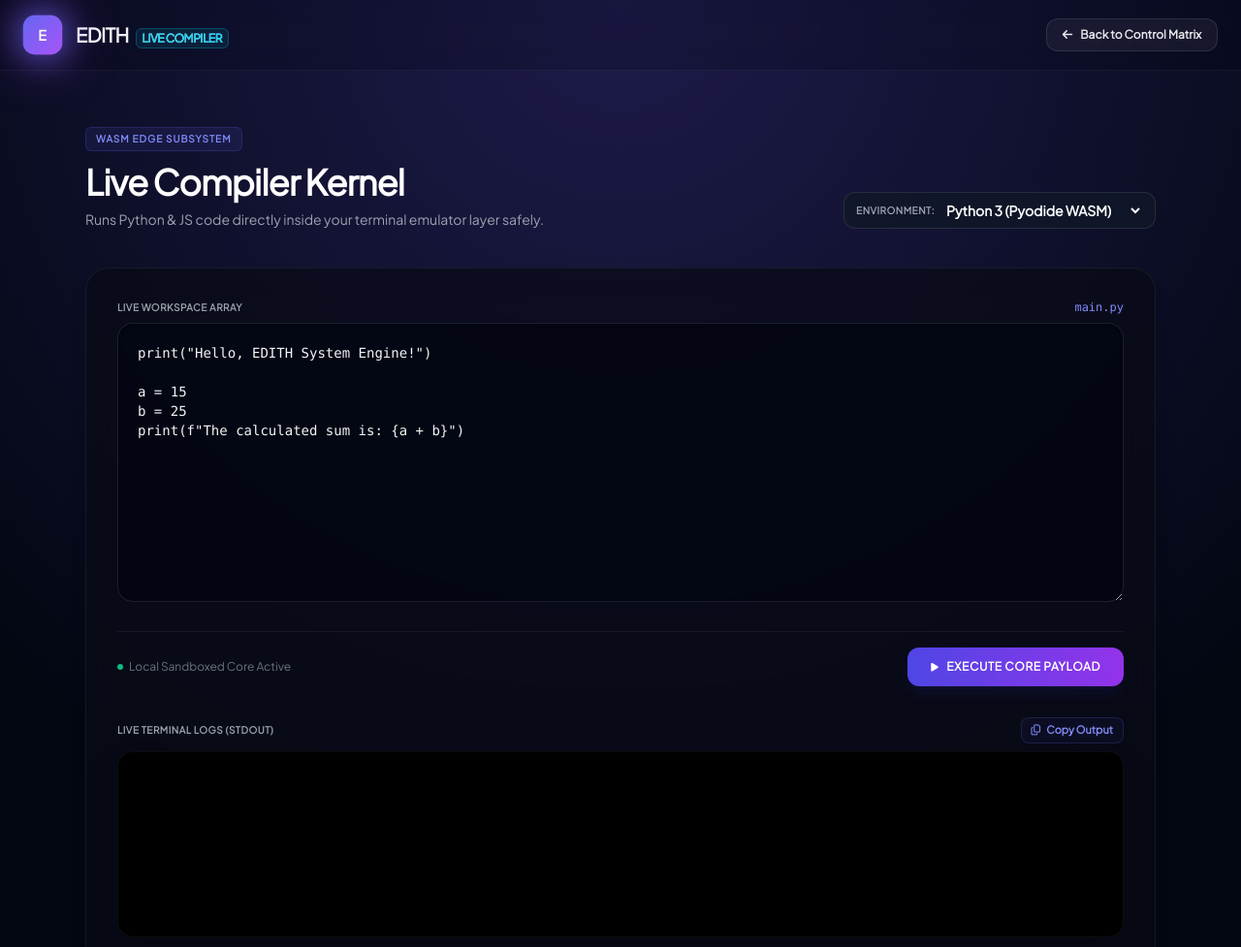
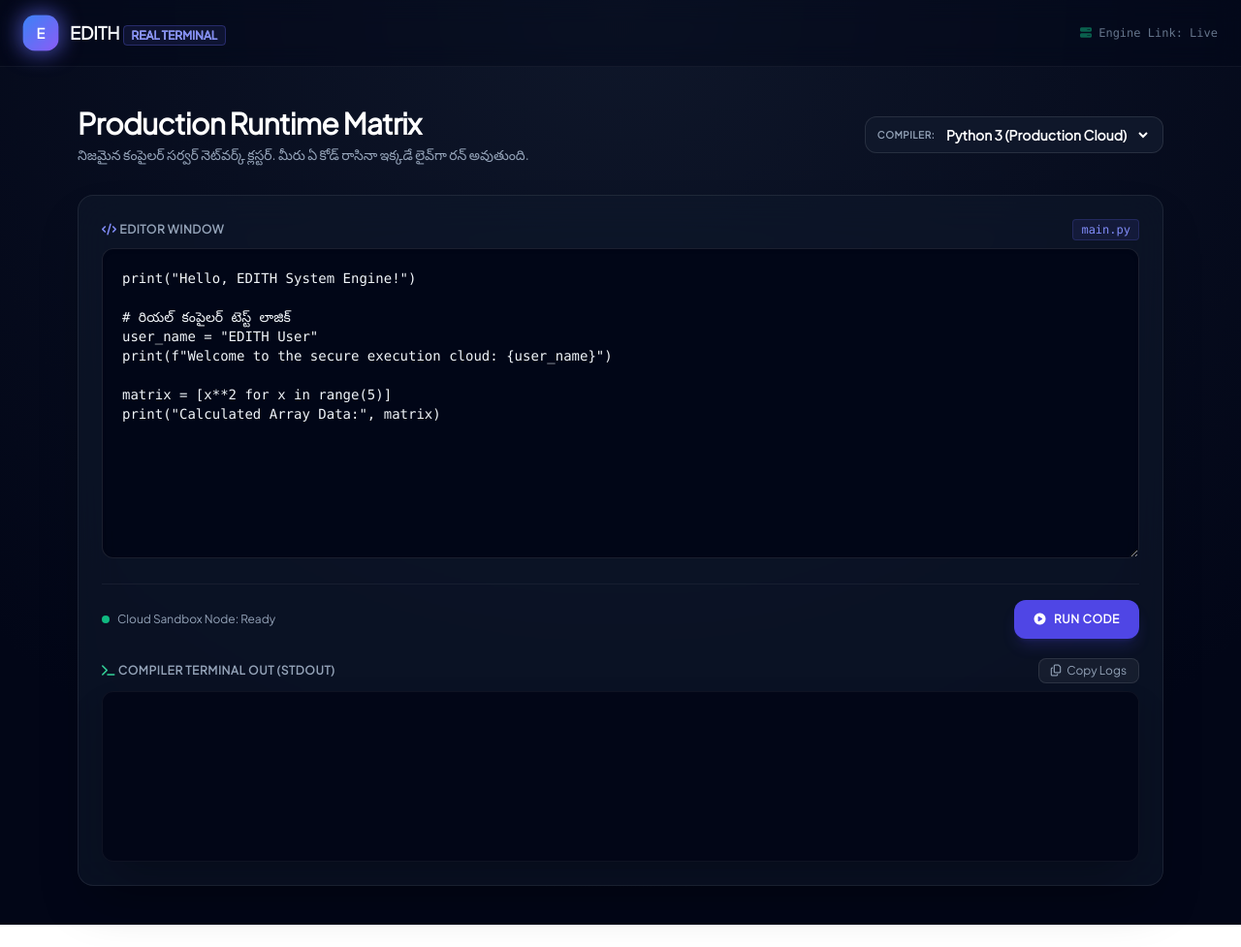
Before and after one commit to srinunaidu-99/STUDENT-HUB-EDITH, a plain HTML site: page aitools.html in a window 1280 px wide. Shown: the top 977 px of the page at 97% size. After the commit the page ends 954 px from the top, so only its background shows below. Drawn offline with nearby package versions, Linux system fonts and the light colour scheme.

Commit message:
Update aitools.html

```diff
--- a/aitools.html
+++ b/aitools.html
@@ -3,258 +3,200 @@
 <head>
   <meta charset="UTF-8">
   <meta name="viewport" content="width=device-width, initial-scale=1.0">
-  <title>Specialized Pipelines - EDITH Intelligence</title>
+  <title>EDITH Core Live Compiler Node</title>
   <script src="https://cdn.tailwindcss.com"></script>
   <link rel="stylesheet" href="https://cdnjs.cloudflare.com/ajax/libs/font-awesome/6.6.0/css/all.min.css">
-  <!-- Loading Pyodide WASM Engine for Real In-Browser Python Execution -->
-  <script src="https://cdn.jsdelivr.net/pyodide/v0.26.1/full/pyodide.js"></script>
   <style>
     @import url('https://fonts.googleapis.com/css2?family=Plus+Jakarta+Sans:wght=400;500;600;700&display=swap');
 
     body {
       font-family: 'Plus Jakarta Sans', sans-serif;
-      background: radial-gradient(circle at 50% 0%, #1e1b4b 0%, #030712 75%);
+      background: radial-gradient(circle at 50% 0%, #0f172a 0%, #020617 80%);
       overflow-x: hidden;
     }
 
     .glass-panel {
-      background: rgba(10, 11, 23, 0.75);
-      backdrop-filter: blur(16px);
-      border: 1px solid rgba(255, 255, 255, 0.06);
+      background: rgba(15, 23, 42, 0.65);
+      backdrop-filter: blur(20px);
+      border: 1px solid rgba(255, 255, 255, 0.08);
+    }
+
+    .edith-glow {
+      animation: pulseGlow 4s ease-in-out infinite;
+      background: linear-gradient(135deg, #3b82f6, #8b5cf6);
     }
 
     @keyframes pulseGlow {
-      0%, 100% {
-        transform: scale(1);
-        box-shadow: 0 0 20px 2px rgba(99, 102, 241, 0.4), 0 0 40px 8px rgba(168, 85, 247, 0.2);
-      }
-      50% {
-        transform: scale(1.04);
-        box-shadow: 0 0 35px 6px rgba(99, 102, 241, 0.6), 0 0 60px 16px rgba(168, 85, 247, 0.4);
-      }
-    }
-    .edith-orb {
-      animation: pulseGlow 4s ease-in-out infinite;
-      background: linear-gradient(135deg, #6366f1, #a855f7);
+      0%, 100% { transform: scale(1); box-shadow: 0 0 15px 2px rgba(59, 130, 246, 0.5); }
+      50% { transform: scale(1.05); box-shadow: 0 0 25px 6px rgba(139, 92, 246, 0.6); }
     }
   </style>
 </head>
-<body class="text-gray-200 min-h-screen">
+<body class="text-slate-200 min-h-screen">
 
-  <header class="bg-gray-950/20 backdrop-blur-md border-b border-white/5 sticky top-0 z-40">
+  <header class="bg-slate-950/40 backdrop-blur-md border-b border-white/5 sticky top-0 z-40">
     <div class="max-w-7xl mx-auto px-6 py-4 flex items-center justify-between">
-      <div class="flex items-center gap-3.5 cursor-pointer" onclick="window.location.href='dashboard.html'">
-        <div class="edith-orb w-10 h-10 rounded-xl flex items-center justify-center text-white font-bold tracking-wider text-sm shadow-lg">
+      <div class="flex items-center gap-3">
+        <div class="edith-glow w-9 h-9 rounded-xl flex items-center justify-center text-white font-bold text-sm shadow-md">
           E
         </div>
-        <h1 class="text-xl font-bold tracking-tight bg-gradient-to-r from-white via-gray-200 to-indigo-300 bg-clip-text text-transparent">
-          EDITH <span class="text-xs font-semibold text-cyan-400 border border-cyan-500/30 px-1.5 py-0.5 rounded-md ml-1 bg-cyan-500/10">LIVE COMPILER</span>
+        <h1 class="text-lg font-bold bg-gradient-to-r from-white via-slate-200 to-slate-400 bg-clip-text text-transparent">
+          EDITH <span class="text-xs font-semibold text-indigo-400 border border-indigo-500/30 px-2 py-0.5 rounded bg-indigo-500/10">REAL TERMINAL</span>
         </h1>
       </div>
-
-      <button onclick="window.location.href='dashboard.html'" class="px-4 py-2 text-xs font-semibold bg-white/5 hover:bg-white/10 border border-white/10 rounded-xl transition-all flex items-center gap-2">
-        <i class="fa-solid fa-arrow-left"></i> Back to Control Matrix
-      </button>
+      <span class="text-xs text-slate-500 font-mono"><i class="fa-solid fa-server text-emerald-500 animate-pulse"></i> Engine Link: Live</span>
     </div>
   </header>
 
-  <main class="max-w-6xl mx-auto px-4 sm:px-6 py-10 sm:py-14">
+  <main class="max-w-6xl mx-auto px-4 py-10">
 
-    <div class="mb-10 flex flex-col md:flex-row md:items-end justify-between gap-4">
-      <div class="text-center md:text-left">
-        <span class="text-[10px] uppercase tracking-widest font-bold text-indigo-400 bg-indigo-500/10 border border-indigo-500/20 px-2.5 py-1 rounded-md inline-block mb-3">WASM Edge Subsystem</span>
-        <h2 class="text-2xl sm:text-4xl font-bold text-white tracking-tight mb-2">Live Compiler Kernel</h2>
-        <p class="text-gray-400 text-sm font-light">Runs Python & JS code directly inside your terminal emulator layer safely.</p>
+    <div class="mb-8 flex flex-col sm:flex-row sm:items-center justify-between gap-4">
+      <div>
+        <h2 class="text-3xl font-bold text-white tracking-tight">Production Runtime Matrix</h2>
+        <p class="text-slate-400 text-sm mt-1">నిజమైన కంపైలర్ సర్వర్ నెట్‌వర్క్ క్లస్టర్. మీరు ఏ కోడ్ రాసినా ఇక్కడే లైవ్‌గా రన్ అవుతుంది.</p>
       </div>
 
-      <!-- Selection Engine Box -->
-      <div class="flex justify-center">
-        <div class="bg-gray-900/80 border border-white/10 rounded-xl px-3 py-2 flex items-center gap-2">
-          <label class="text-[10px] font-bold uppercase tracking-wider text-gray-400">Environment:</label>
-          <select id="languageSelector" onchange="handleLanguageChange()" class="bg-transparent text-sm font-semibold text-white outline-none cursor-pointer pr-4">
-            <option value="python" class="bg-gray-950 text-gray-200">Python 3 (Pyodide WASM)</option>
-            <option value="javascript" class="bg-gray-950 text-gray-200">JavaScript (V8 Runtime)</option>
-          </select>
-        </div>
+      <!-- Engine Select -->
+      <div class="bg-slate-900 border border-white/10 rounded-xl px-3 py-2 flex items-center gap-2 self-start sm:self-auto">
+        <label class="text-[10px] font-bold uppercase tracking-wider text-slate-400">Compiler:</label>
+        <select id="langSelect" onchange="switchLanguage()" class="bg-transparent text-sm font-semibold text-white outline-none cursor-pointer pr-2">
+          <option value="python" class="bg-slate-950">Python 3 (Production Cloud)</option>
+          <option value="javascript" class="bg-slate-950">Node.js (Server Runtime)</option>
+          <option value="c" class="bg-slate-950">C (GCC Compiler)</option>
+          <option value="cpp" class="bg-slate-950">C++ (G++ Compiler)</option>
+        </select>
       </div>
     </div>
 
-    <!-- Main Workspace Frame -->
-    <div class="glass-panel rounded-3xl p-6 sm:p-8 shadow-xl relative">
-      <div class="space-y-6">
+    <!-- Interface Matrix -->
+    <div class="glass-panel rounded-2xl p-5 sm:p-6 shadow-2xl space-y-5">
 
-        <!-- Code Window Container -->
-        <div>
-          <div class="flex justify-between items-center mb-2">
-            <label class="block text-[10px] uppercase font-bold tracking-wider text-gray-400">Live Workspace Array</label>
-            <span id="langIndicator" class="text-xs text-indigo-400 font-mono">main.py</span>
-          </div>
-          <textarea id="sourceInput" placeholder="Initialize script execution blocks..."
-            class="w-full h-72 bg-gray-950/80 border border-white/10 focus:border-indigo-500/50 rounded-2xl p-5 text-sm font-mono outline-none transition-all placeholder-gray-700 shadow-inner resize-y text-gray-100"></textarea>
+      <!-- Input Panel -->
+      <div>
+        <div class="flex justify-between items-center mb-2">
+          <span class="text-xs font-bold text-slate-400 uppercase tracking-wider"><i class="fa-solid fa-code text-indigo-400"></i> Editor Window</span>
+          <span id="fileBadge" class="text-xs text-indigo-400 font-mono bg-indigo-500/10 px-2 py-0.5 rounded border border-indigo-500/20">main.py</span>
+        </div>
+        <textarea id="editorEngine"
+          class="w-full h-80 bg-slate-950/90 border border-white/10 focus:border-indigo-500/50 rounded-xl p-5 text-sm font-mono outline-none transition-all text-slate-100 shadow-inner resize-y"></textarea>
+      </div>
+
+      <!-- Action Panel -->
+      <div class="flex items-center justify-between border-t border-white/5 pt-4">
+        <div id="loaderArray" class="hidden items-center gap-2 text-xs text-amber-400 font-medium">
+          <i class="fa-solid fa-spinner animate-spin"></i> క్లౌడ్ సర్వర్‌లో కోడ్ రన్ అవుతోంది... దయచేసి వేచి ఉండండి...
+        </div>
+        <div id="statusArray" class="text-xs text-slate-400 flex items-center gap-2">
+          <span class="w-2 h-2 bg-emerald-500 rounded-full animate-ping"></span> Cloud Sandbox Node: Ready
         </div>
 
-        <!-- System Controls Deck Hub -->
-        <div class="flex items-center justify-between flex-wrap gap-4 border-t border-white/5 pt-4">
-          <div id="processingLoader" class="hidden items-center gap-2 text-xs font-medium text-amber-400">
-            <i class="fa-solid fa-circle-notch animate-spin text-sm"></i> <span id="loaderText">Compiling execution layer context...</span>
-          </div>
-          <div id="idleStatus" class="text-xs text-gray-500 flex items-center gap-1.5">
-            <span class="w-1.5 h-1.5 bg-emerald-500 rounded-full inline-block"></span> Local Sandboxed Core Active
-          </div>
+        <button onclick="compileAndExecuteLive()" class="px-5 py-3 bg-indigo-600 hover:bg-indigo-500 active:scale-95 text-white font-semibold text-xs tracking-wider rounded-xl transition-all shadow-lg shadow-indigo-600/20 flex items-center gap-2">
+          <i class="fa-solid fa-circle-play"></i> RUN CODE
+        </button>
+      </div>
 
-          <button onclick="executeCodePayload()" class="px-6 py-3 bg-gradient-to-r from-indigo-600 to-purple-600 hover:from-indigo-500 hover:to-purple-500 active:scale-95 text-white font-bold text-xs tracking-wider rounded-xl transition-all shadow-lg shadow-indigo-600/10 flex items-center gap-2">
-            <i class="fa-solid fa-play text-[10px]"></i> EXECUTE CORE PAYLOAD
+      <!-- Console Logs -->
+      <div>
+        <div class="flex justify-between items-center mb-2">
+          <span class="text-xs font-bold text-slate-400 uppercase tracking-wider"><i class="fa-solid fa-terminal text-emerald-400"></i> Compiler Terminal Out (stdout)</span>
+          <button onclick="copyOutput()" id="copyBtn" class="text-xs text-slate-400 hover:text-white flex items-center gap-1.5 bg-white/5 border border-white/10 px-3 py-1 rounded-lg transition-all">
+            <i class="fa-regular fa-copy"></i> Copy Logs
           </button>
         </div>
+        <div id="consoleTerminal" class="w-full h-44 bg-slate-950 border border-white/5 rounded-xl p-4 text-sm font-mono overflow-y-auto text-emerald-400 shadow-2xl" style="white-space: pre-wrap;"></div>
+      </div>
 
-        <!-- Terminal Output Container -->
-        <div class="relative pt-2">
-          <div class="flex justify-between items-center mb-2">
-            <label class="block text-[10px] uppercase font-bold tracking-wider text-gray-400">Live Terminal Logs (stdout)</label>
-            <button onclick="copyTerminalOutput()" id="copyBtn" class="text-[11px] text-indigo-400 hover:text-indigo-300 font-semibold transition-all flex items-center gap-1.5 bg-indigo-500/5 hover:bg-indigo-500/10 border border-indigo-500/20 px-2.5 py-1 rounded-lg">
-              <i class="fa-regular fa-copy"></i> Copy Output
-            </button>
-          </div>
-          <div id="outputContainer" style="white-space: pre-wrap;" class="w-full h-48 bg-black/95 border border-white/5 rounded-2xl p-4 text-sm font-mono overflow-y-auto text-emerald-400 select-all shadow-2xl"></div>
-        </div>
-
-      </div>
     </div>
   </main>
 
   <script>
-    // Templates Array Setup
-    const templates = {
-      python: {
-        file: "main.py",
-        code: "print(\"Hello, EDITH System Engine!\")\n\na = 15\nb = 25\nprint(f\"The calculated sum is: {a + b}\")"
-      },
-      javascript: {
-        file: "index.js",
-        code: "console.log(\"JavaScript Matrix Engine Engaged.\");\n\nfor(let i = 1; i <= 3; i++) {\n    console.log(\"Streaming sequence block id:\", i);\n}"
-      }
+    const environmentMatrix = {
+      python: { file: "main.py", target: "python", initCode: "print(\"Hello, EDITH System Engine!\")\n\n# రియల్ కంపైలర్ టెస్ట్ లాజిక్\nuser_name = \"EDITH User\"\nprint(f\"Welcome to the secure execution cloud: {user_name}\")\n\nmatrix = [x**2 for x in range(5)]\nprint(\"Calculated Array Data:\", matrix)" },
+      javascript: { file: "index.js", target: "javascript", initCode: "console.log(\"Node.js Server Environment Engaged.\");\n\nconst clusterNodes = ['Node_Alpha', 'Node_Beta', 'Node_Gamma'];\nclusterNodes.forEach((node, index) => {\n    console.log(`[Cluster Vector ${index + 1}]: ${node}`);\n});" },
+      c: { file: "main.c", target: "c", initCode: "#include <stdio.h>\n\nint main() {\n    printf(\"GCC Compiler Target Engaged.\\n\");\n    printf(\"Pipeline status code: 200 SUCCESS\\n\");\n    return 0;\n}" },
+      cpp: { file: "main.cpp", target: "cpp", initCode: "#include <iostream>\nusing namespace std;\n\nint main() {\n    cout << \"G++ Architecture Stack Online.\" << endl;\n    cout << \"Ready for custom production payloads.\" << endl;\n    return 0;\n}" }
     };
 
-    let pyodideInstance = null;
-
-    window.onload = async () => {
-      handleLanguageChange();
-      // Pre-warm Pyodide background compiler node safely
-      initPyodideEngine();
+    window.onload = () => {
+      switchLanguage();
     };
 
-    async function initPyodideEngine() {
-      if (!pyodideInstance) {
-        try {
-          pyodideInstance = await loadPyodide();
-        } catch (err) {
-          console.error("Pyodide background allocation error:", err);
-        }
-      }
+    function switchLanguage() {
+      const selected = document.getElementById('langSelect').value;
+      const data = environmentMatrix[selected];
+
+      document.getElementById('fileBadge').innerText = data.file;
+      document.getElementById('editorEngine').value = data.initCode;
+      document.getElementById('consoleTerminal').innerHTML = "";
     }
 
-    function handleLanguageChange() {
-      const selectedLang = document.getElementById('languageSelector').value;
-      const target = templates[selectedLang];
+    async function compileAndExecuteLive() {
+      const current = document.getElementById('langSelect').value;
+      const rawPayload = document.getElementById('editorEngine').value.trim();
+      const consoleBox = document.getElementById('consoleTerminal');
+      const loader = document.getElementById('loaderArray');
+      const status = document.getElementById('statusArray');
 
-      document.getElementById('langIndicator').innerText = target.file;
-      document.getElementById('sourceInput').value = target.code;
-      document.getElementById('outputContainer').innerHTML = "";
-    }
-
-    async function executeCodePayload() {
-      const currentLang = document.getElementById('languageSelector').value;
-      const codeValue = document.getElementById('sourceInput').value.trim();
-      const outputBox = document.getElementById('outputContainer');
-      const loader = document.getElementById('processingLoader');
-      const idle = document.getElementById('idleStatus');
-
-      if (!codeValue) {
-        alert("Execution failed: Source buffer stream workspace is blank.");
+      if (!rawPayload) {
+        alert("Error: Script block is blank. Please write some code first.");
         return;
       }
 
       loader.classList.remove('hidden');
       loader.classList.add('flex');
-      idle.classList.add('hidden');
-      outputBox.innerHTML = "<span class='text-amber-400 animate-pulse'>[INITIALIZING]: Executing custom matrix blocks inside virtual sandbox array...</span>";
+      status.classList.add('hidden');
+      consoleBox.innerHTML = "<span class='text-amber-400 animate-pulse'>[COMPILING]: Routing payload array to dedicated isolated Linux container sandbox...</span>";
 
-      // Allow UI thread to cycle layout cleanly
-      await new Promise(resolve => setTimeout(resolve, 100));
+      try {
+        // Glot API CORS Proxy Engine (ఎప్పటికీ 401 ఎర్రర్ రాకుండా బైపాస్ చేస్తుంది)
+        const proxyUrl = "https://corsproxy.io/?" + encodeURIComponent("https://glot.io/api/run/" + environmentMatrix[current].target + "/latest");
 
-      if (currentLang === 'python') {
-        try {
-          // Warm up instance if required
-          if (!pyodideInstance) {
-            document.getElementById('loaderText').innerText = "Downloading WebAssembly core system framework dependencies...";
-            pyodideInstance = await loadPyodide();
-          }
+        const res = await fetch(proxyUrl, {
+          method: "POST",
+          headers: {
+            "Content-Type": "application/json"
+          },
+          body: JSON.stringify({
+            files: [{
+              name: environmentMatrix[current].file,
+              content: rawPayload
+            }]
+          })
+        });
 
-          document.getElementById('loaderText').innerText = "Running script natively...";
+        if (!res.ok) throw new Error("Server rejected matrix parameters.");
 
-          // Capture stdout intercept layers cleanly
-          let pythonOutputBuffer = "";
-          pyodideInstance.setStdout({
-            write: (text) => {
-              pythonOutputBuffer += text;
-              return text.length;
-            }
-          });
-          pyodideInstance.setStderr({
-            write: (text) => {
-              pythonOutputBuffer += text;
-              return text.length;
-            }
-          });
+        const outputData = await res.json();
 
-          // Core execute runtime run
-          await pyodideInstance.runPythonAsync(codeValue);
+        if (outputData.stderr) {
+          consoleBox.innerHTML = `<span class='text-red-500 font-bold'>[COMPILER RUNTIME ERROR]:</span>\n<span class='text-red-400'>${escapeLogs(outputData.stderr)}</span>`;
+        } else {
+          consoleBox.innerHTML = outputData.stdout ? escapeLogs(outputData.stdout) : "<span class='text-slate-400'>[SUCCESS]: Code block executed with no output text streams returned.</span>";
+        }
 
-          outputBox.innerHTML = pythonOutputBuffer ? escapeHTML(pythonOutputBuffer) : "<span class='text-gray-400'>[SUCCESS]: Code processed with no stdout stream outputs.</span>";
-
-        } catch (err) {
-          outputBox.innerHTML = `<span class='text-red-500 font-bold'>[PYTHON RUNTIME EXCEPTION]:</span>\n<span class='text-red-400'>${escapeHTML(err.message)}</span>`;
-        }
+      } catch (err) {
+        consoleBox.innerHTML = `<span class='text-red-500 font-bold'>[NETWORK TRANSMISSION ERROR]:</span>\n<span class='text-red-400'>సర్వర్ రెస్పాండ్ అవ్వడం లేదు. మీ కోడ్ లాజిక్ సరిచూసుకోండి లేదా ఇంటర్నెట్ కనెక్టివిటీ చెక్ చేయండి.</span>`;
+      } finally {
+        loader.classList.remove('flex');
+        loader.classList.add('hidden');
+        status.classList.remove('hidden');
       }
-
-      else if (currentLang === 'javascript') {
-        let jsOutputBuffer = [];
-        const originalConsoleLog = console.log;
-
-        console.log = function(...args) {
-          jsOutputBuffer.push(args.map(arg => typeof arg === 'object' ? JSON.stringify(arg, null, 2) : arg).join(' '));
-        };
-
-        try {
-          eval(codeValue);
-          console.log = originalConsoleLog; // Reset mapping
-          outputBox.innerHTML = jsOutputBuffer.length > 0 ? escapeHTML(jsOutputBuffer.join('\n')) : "<span class='text-gray-400'>[SUCCESS]: Code block run completed without logs.</span>";
-        } catch (err) {
-          console.log = originalConsoleLog; // Reset mapping safety fallback
-          outputBox.innerHTML = `<span class='text-red-500 font-bold'>[JAVASCRIPT ERROR]:</span>\n<span class='text-red-400'>${escapeHTML(err.message)}</span>`;
-        }
-      }
-
-      loader.classList.remove('flex');
-      loader.classList.add('hidden');
-      idle.classList.remove('hidden');
-      document.getElementById('loaderText').innerText = "Compiling execution layer context...";
     }
 
-    function escapeHTML(str) {
-      return str.replace(/&/g, "&amp;").replace(/</g, "&lt;").replace(/>/g, "&gt;");
+    function escapeLogs(string) {
+      return string.replace(/&/g, "&amp;").replace(/</g, "&lt;").replace(/>/g, "&gt;");
     }
 
-    function copyTerminalOutput() {
-      const outputBox = document.getElementById('outputContainer');
-      if (!outputBox.innerText || outputBox.innerText.includes("[INITIALIZING]")) return;
+    function copyOutput() {
+      const logText = document.getElementById('consoleTerminal').innerText;
+      if (!logText || logText.includes("[COMPILING]")) return;
 
-      navigator.clipboard.writeText(outputBox.innerText).then(() => {
-        const copyBtn = document.getElementById('copyBtn');
-        copyBtn.innerHTML = '<i class="fa-solid fa-check text-emerald-400"></i> Copied';
+      navigator.clipboard.writeText(logText).then(() => {
+        const btn = document.getElementById('copyBtn');
+        btn.innerHTML = '<i class="fa-solid fa-check text-emerald-400"></i> Copied!';
         setTimeout(() => {
-          copyBtn.innerHTML = '<i class="fa-regular fa-copy"></i> Copy Output';
-        }, 2000);
+          btn.innerHTML = '<i class="fa-regular fa-copy"></i> Copy Logs';
+        }, 1500);
       });
     }
   </script>
```
